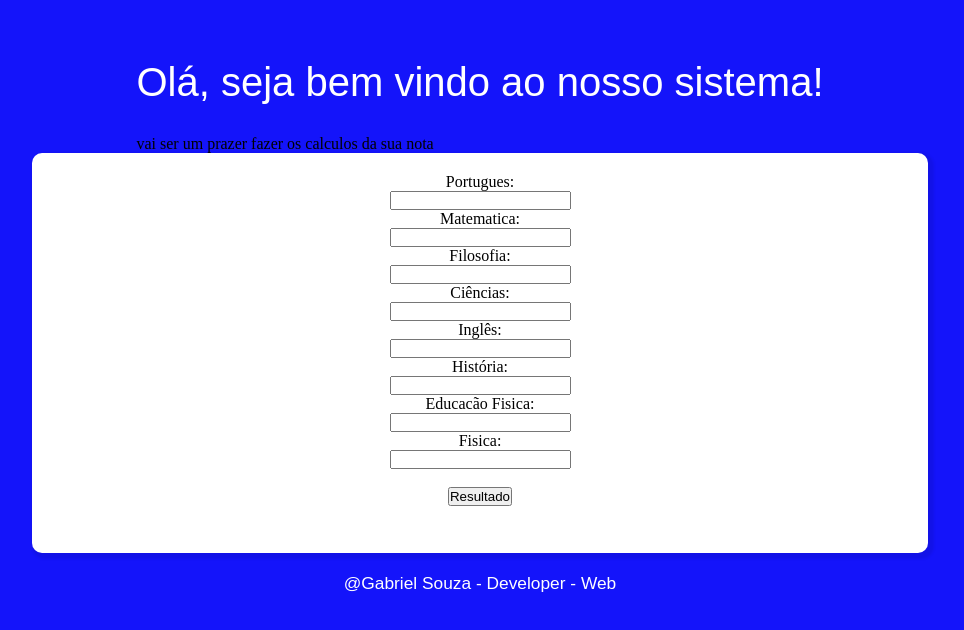
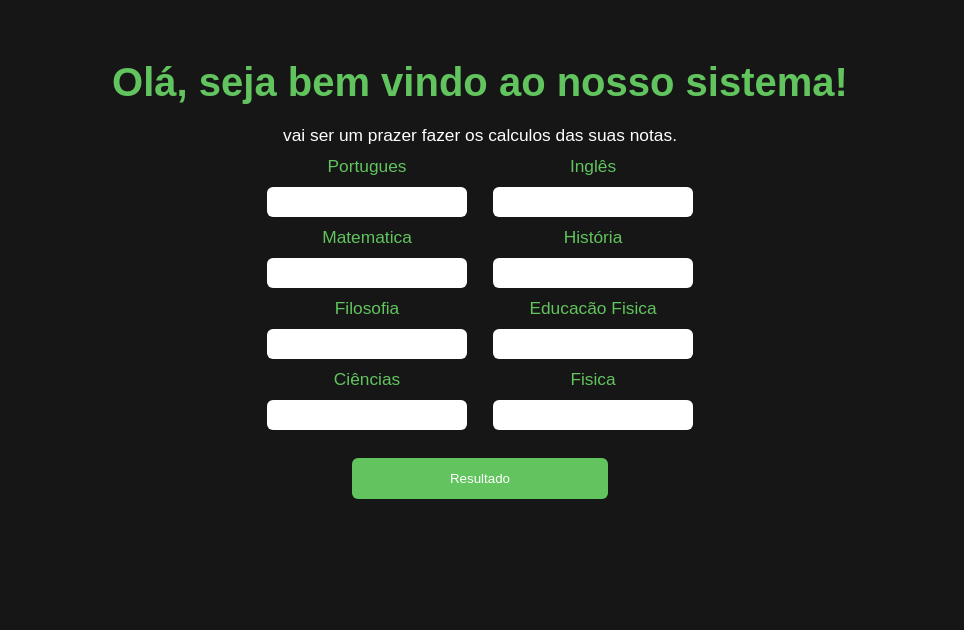
Before and after one commit to Gabriel200395/sistema-controle-notas-alunos, a plain HTML site: page index.html in a window 1280 px wide. Shown: the whole page, without its empty margins (160-1124 px from the left). Drawn offline with Linux system fonts and the light colour scheme.

Commit message:
Estilizando pagina

```diff
--- a/css/index.css
+++ b/css/index.css
@@ -4,7 +4,7 @@
 }
 
 body {
-  background-color: rgb(20, 20, 250);
+  background-color: rgb(22, 22, 22);
 }
 
 .container {
@@ -15,40 +15,43 @@ body {
 }
 
 .formulario {
-  margin-top: 20px;
+  display: flex;
 }
 
-.home {
-  width: 70%;
-  border-radius: 10px;
-  height: 400px;
-  background-color: #fff;
-  box-shadow: 3px 3px 3px 3px rgba(0, 0, 0, 0.075);
-}
-
-form {
+#myform {
   display: flex;
   align-items: center;
   justify-content: center;
   flex-direction: column;
 }
 
-#msg {
-  margin-top: 20px;
+.title {
+  margin-top: 60px;
   margin-bottom: 20px;
+  color: rgb(98, 196, 94);
+  font: 30pt Arial;
+  font-weight: bold;
+  text-align: center;
 }
 
-.home img {
-  border-radius: 50%;
-  width: 220px;
-  height: 220px;
-  object-fit: fill;
+#myform input {
+  width: 200px;
+  height: 30px;
+  margin: 0px 13px;
+  border-radius: 6px;
+  border: none;
+  outline: none;
 }
-.title {
-  margin-top: 60px;
-  margin-bottom: 30px;
+
+.lar {
+  display: flex;
+  align-items: center;
+}
+
+p {
   color: #fff;
-  font: 30pt Arial;
+  text-align: center;
+  font: 13pt Arial;
 }
 
 .rodape {
@@ -56,3 +59,22 @@ form {
   margin-top: 20px;
   font: 13pt Arial;
 }
+
+label {
+  color: #fff;
+  font: 13pt Arial;
+  margin-top: 10px;
+  margin-bottom: 10px;
+  color: rgb(98, 196, 94);
+}
+
+button {
+  padding: 13px 13px 13px 13px;
+  background-color: rgb(98, 196, 94);
+  color: #fff;
+  border: none;
+  width: 20%;
+  border-radius: 6px;
+  margin-top: 10px;
+  outline: none;
+}
--- a/index.html
+++ b/index.html
@@ -10,40 +10,40 @@
     <section class="container">
       <header>
         <h1 class="title">Olá, seja bem vindo ao nosso sistema!</h1>
-        <p>vai ser um prazer fazer os calculos da sua nota</p>
+        <p>vai ser um prazer fazer os calculos das suas notas.</p>
       </header>
-      <section class="home">
-        <div class="formulario">
+      <section class="formulario">
         <form id="myform">
-            <label> Portugues:</label>
+          <label> Portugues</label>
           <input type="number" name="" id="portugues" />
-            <label> Matematica:</label>
+          <label> Matematica</label>
 
           <input type="number" name="" id="matematica" />
-            <label> Filosofia:</label>
+          <label> Filosofia</label>
 
           <input type="number" name="" id="filosofia" />
-            <label> Ciências:</label>
+          <label> Ciências</label>
+          <input type="number" name="" id="ciencia" />
 
-            <input type="number" name="" id="ciencia" />
-            <label> Inglês:</label>
+          <br />
+        </form>
+        <form id="myform">
+          <label> Inglês</label>
 
           <input type="number" name="" id="ingles" />
-            <label> História:</label>
+          <label> História</label>
 
           <input type="number" name="" id="historia" />
-            <label> Educacão Fisica:</label>
+          <label> Educacão Fisica</label>
 
           <input type="number" name="" id="educacãoF" />
-            <label> Fisica:</label>
+          <label> Fisica</label>
           <input type="number" name="" id="fisica" />
           <br />
+        </form>
+      </section>
       <button id="enviarDados">Resultado</button>
-          </form>
-          <div id="res"></div>
-        </div>
-      </section>
-      <footer class="rodape">@Gabriel Souza - Developer - Web</footer>
+      <!--footer class="rodape">@Gabriel Souza - Developer - Web</footer-->
     </section>
     <script src="./js/index.js"></script>
   </body>
```
Lines whose indentation alone changed are shown as unchanged.
